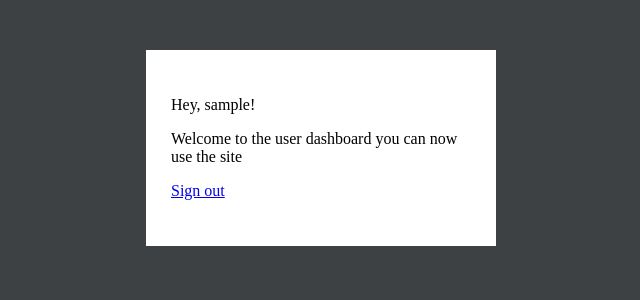
After one commit to AlexKyr1az1s/Simpe-secured-log-in, a PHP site: page /user.php in a window 1280 px wide. The commit adds this page. Shown: the top 300 px of the page, without its empty margins (319-959 px from the left). Run offline with PHP 8.4, Linux system fonts and the light colour scheme; the visitor is signed in with stand-in values (Sample User, id 1).

Commit message:
Add files via upload

```diff
--- a/dashboard/signup.php
+++ b/dashboard/signup.php
@@ -25,8 +25,8 @@
         $result   = mysqli_query($con, $query);
         if ($result) {
             echo "<div class='form'>
-                  <h3>You are registered successfully.</h3><br/>
-                  <p class='link'>Click here to <a href='login.php'>Login</a></p>
+                  <h3>Sign up successful.</h3><br/>
+                  <p class='link'>Click here to <a href='signin.php'>Sign in</a></p>
                   </div>";
         } else {
             echo "<div class='form'>
--- /dev/null
+++ b/dashboard/user.php
@@ -0,0 +1,19 @@
+<?php
+//include auth_session.php file on all user panel pages
+include("auth_session.php");
+?>
+<!DOCTYPE html>
+<html>
+<head>
+    <meta charset="utf-8">
+    <title>Dashboard - Client area</title>
+    <link rel="stylesheet" href="style.css" />
+</head>
+<body>
+    <div class="form">
+        <p>Hey, <?php echo $_SESSION['username']; ?>!</p>
+        <p>Welcome to the user dashboard you can now use the site</p>
+        <p><a href="signout.php">Sign out</a></p>
+    </div>
+</body>
+</html>
```
Also changed, not shown: dashboard/administrator.php (added, +19 -0 lines), dashboard/signin.php (+4 -8 lines).
